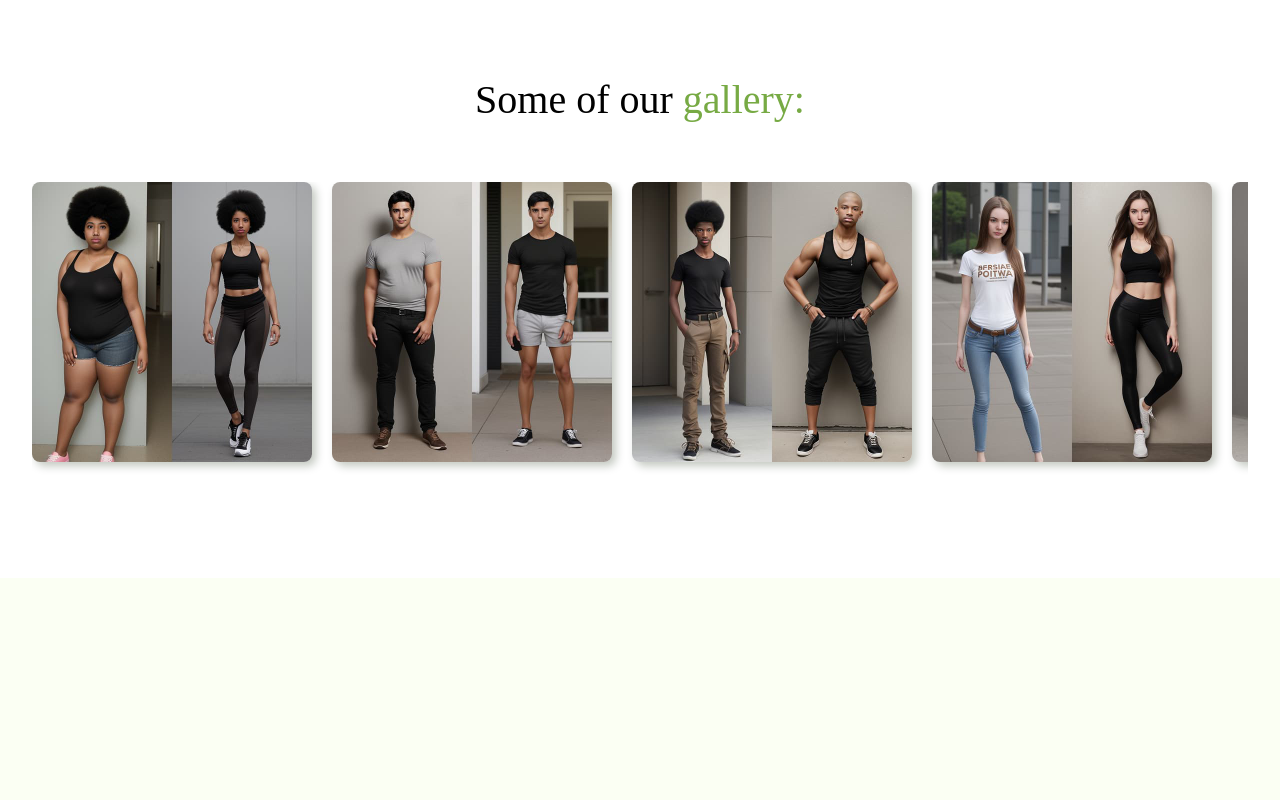
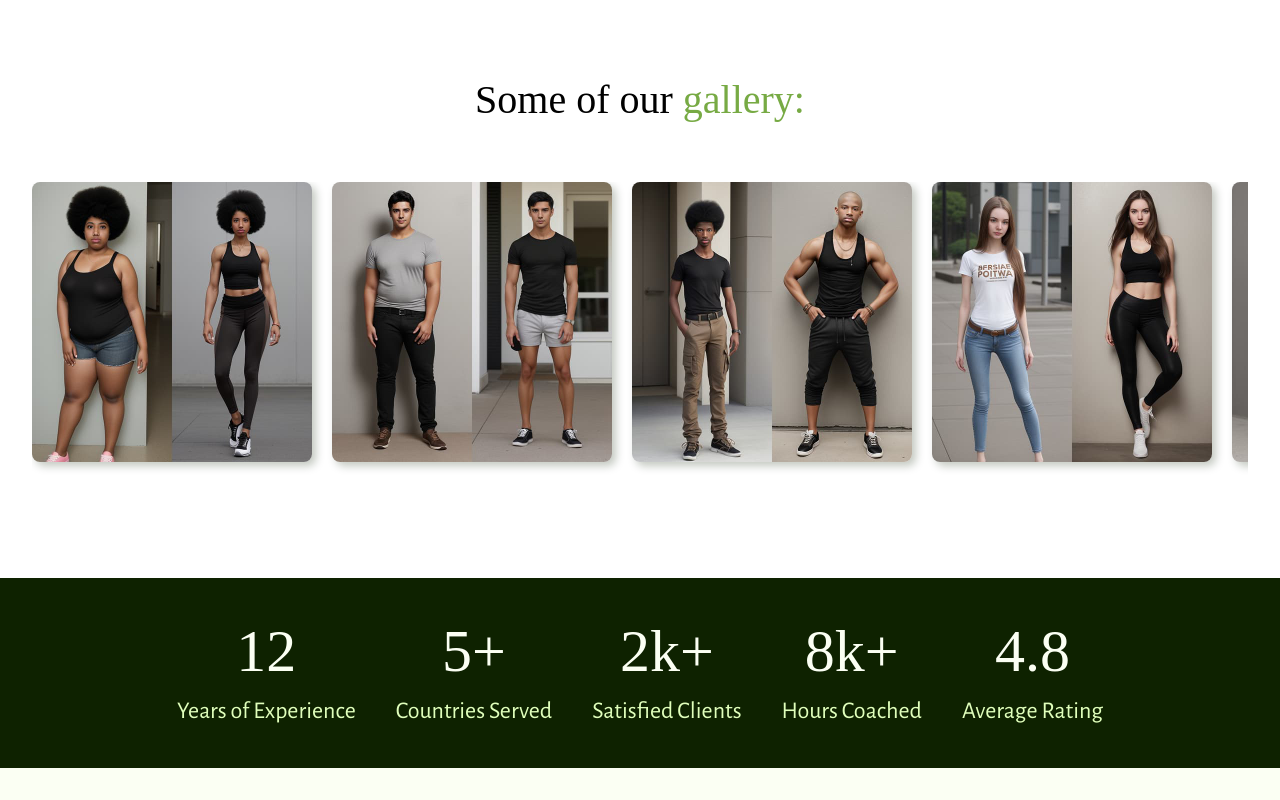
Before and after one commit to safirahconnect/greengains, a plain HTML site: page index.html in a window 1280 px wide. Shown: the part 1322-2122 px from the top of the page. Before the commit the page ends 1932 px from the top, so only its background shows below. Drawn offline with nearby package versions, Linux system fonts and the light colour scheme; a web font is replaced by a local one.

Commit message:
highlights section

```diff
--- a/css/components/components.css
+++ b/css/components/components.css
@@ -1,11 +1,15 @@
 /*Container*/
 .container {
-  max-width: var(--container);
+  max-width: var(--container-sm);
   margin-inline: var(--centered-container);
 }
 
 .gallery.container {
-  max-width: var(--container-wide);
+  max-width: var(--container-lg);
+}
+
+.highlights.container {
+  max-width: var(--container-md);
 }
 
 /*Section Spacing*/
--- a/css/components/global.css
+++ b/css/components/global.css
@@ -5,8 +5,9 @@
   --page-block-spacing: 2rem;
   --page-inline-spacing: 2rem;
 
-  --container: 1200px;
-  --container-wide: 1600px;
+  --container-sm: 1200px;
+  --container-md: 1400px;
+  --container-lg: 1600px;
   --centered-container: auto;
 
   padding-block: var(--page-block-spacing);
--- /dev/null
+++ b/css/home/highlights.css
@@ -0,0 +1,39 @@
+.highlights--bg {
+  background: var(--p-70);
+}
+
+.highlights {
+  color: var(--p);
+  display: flex;
+  justify-content: center;
+  gap: 40px;
+  padding-block: 2.5em;
+}
+
+.highlights__item {
+  text-align: center;
+}
+
+.highlights__item > :first-child {
+  display: block;
+  font: var(--display-lg);
+  color: var(--p-10);
+  margin-bottom: 0.2em;
+}
+
+.highlights__item > :last-child {
+  font: var(--body-lg);
+  color: var(--p-30);
+}
+
+@media (max-width: 768px) {
+  .highlights {
+    gap: 20px;
+  }
+}
+
+@media (max-width: 480px) {
+  .highlights {
+    flex-wrap: wrap;
+  }
+}
--- a/css/style.css
+++ b/css/style.css
@@ -10,3 +10,4 @@
 @import "./home/hero.css";
 @import "./home/testimonials.css";
 @import "./home/gallery.css";
+@import "./home/highlights.css";
--- a/index.html
+++ b/index.html
@@ -115,7 +115,30 @@
     </div>
   </section>
 
-
+  <section class="highlights--bg inline-gap">
+    <ul class="highlights container">
+      <li class="highlights__item">
+        <span>12</span>
+        <p>Years of Experience</p>
+      </li>
+      <li class="highlights__item">
+        <span>5+</span>
+        <p>Countries Served</p>
+      </li>
+      <li class="highlights__item">
+        <span>2k+</span>
+        <p>Satisfied Clients</p>
+      </li>
+      <li class="highlights__item">
+        <span>8k+</span>
+        <p>Hours Coached</p>
+      </li>
+      <li class="highlights__item">
+        <span>4.8</span>
+        <p>Average Rating</p>
+      </li>
+    </ul>
+  </section>
 
 </body>
 
```
